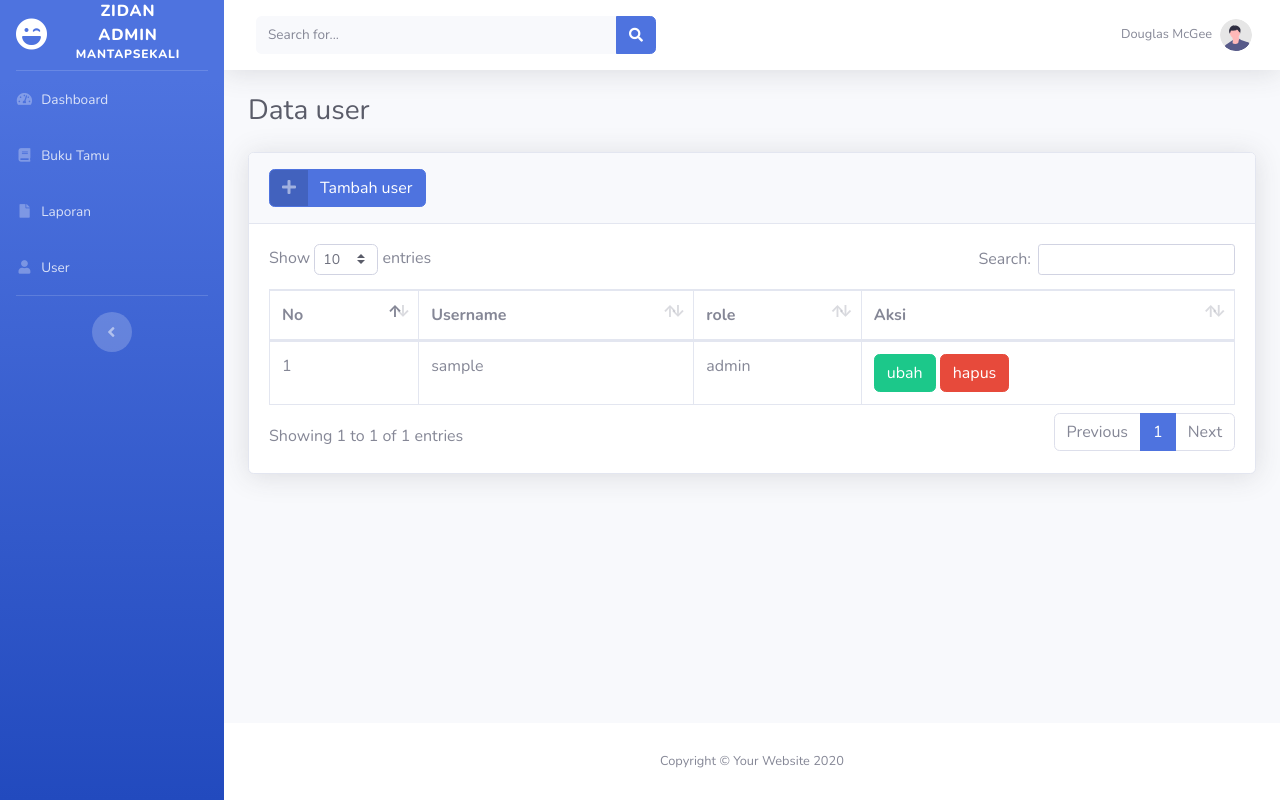
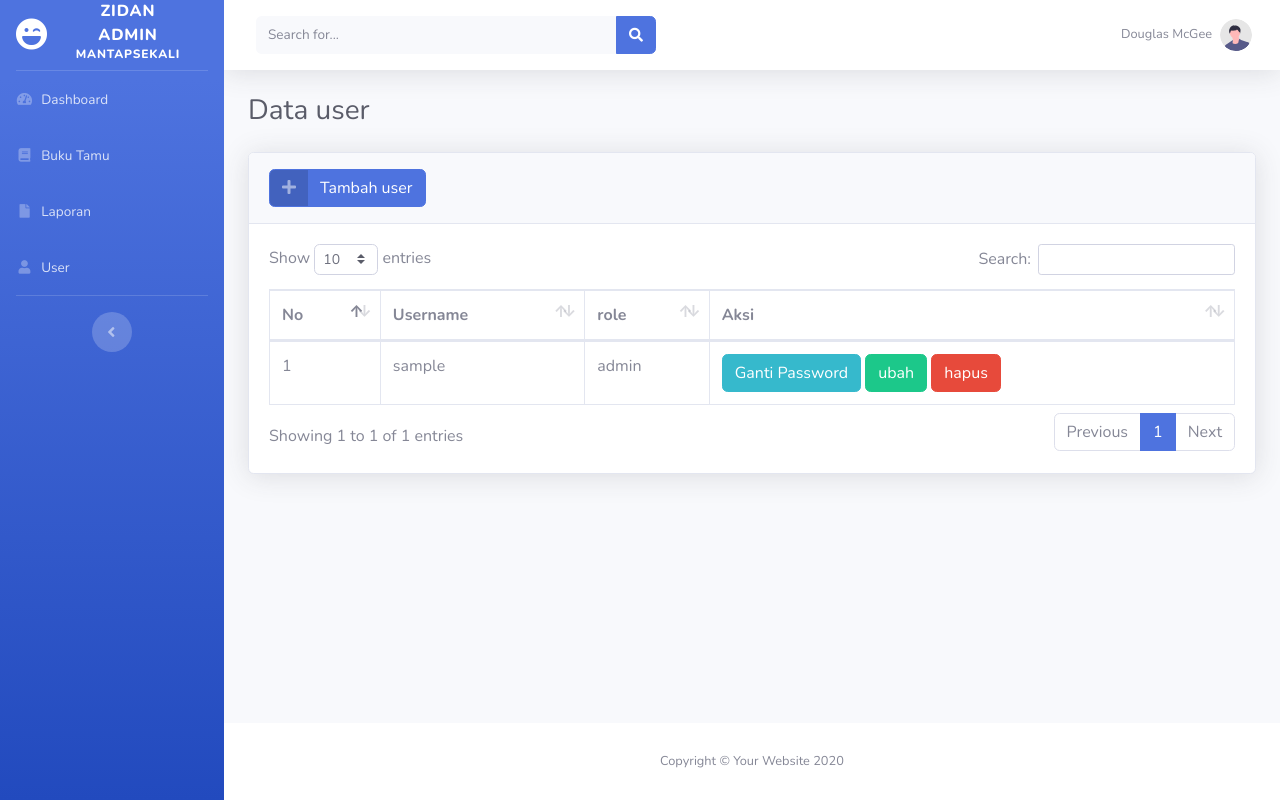
Before and after one commit to ZidannAR/web, a PHP site: page /users.php in a window 1280 px wide. Run offline with PHP 8.4, Linux system fonts and the light colour scheme; tables that the repository leaves empty or names only in its code hold one stand-in row (values such as "Sample post").

Commit message:
menambahkkan fitur ganti password

```diff
--- a/function.php
+++ b/function.php
@@ -90,6 +90,29 @@ function ubah_user($data)
               user_role = '$user_role'
               WHERE id_user = '$kode'";
 
-              mysqli_query($koneksi, $query);
-              return mysqli_affected_rows($koneksi);
+       mysqli_query($koneksi, $query);
+       return mysqli_affected_rows($koneksi);
 }
+
+function hapus_user($id)
+{
+       global $koneksi;
+       $query = "DELETE FROM users WHERE id_user = '$id'";
+
+       mysqli_query($koneksi, $query);
+       return mysqli_affected_rows($koneksi);
+}
+
+function ganti_password($data)
+{
+       global $koneksi;
+       $kode = htmlspecialchars($data["id_user"]);
+       $password = htmlspecialchars($data["password"]);
+       $password_hash = password_hash($password, PASSWORD_DEFAULT);
+
+       $query = "UPDATE users SET
+                 password = '$password_hash'
+                 WHERE id_user = '$kode'";
+       mysqli_query($koneksi, $query);
+       return mysqli_affected_rows($koneksi);
+}
--- a/templates/footer.php
+++ b/templates/footer.php
@@ -61,6 +61,23 @@
         })
     </script>
 
+<script>
+    $(document).ready(function(){
+        window.setTimeout(function(){
+            $('.alert').fadeTo(500,0).slideUp(500,function(){
+                $(this).remove();
+            });
+        },4000);
+    })
+    $("#gantiPassword").on('show.bs.modal',function(event){
+        var button = $(event.relatedTarget)
+        var id = button.data('id')
+        console.log(id)
+        var modal = $(this)
+        modal.find('.modal-body #id_user').val(id)
+    })
+</script>
+
 </body>
 
 </html>
--- a/users.php
+++ b/users.php
@@ -26,7 +26,23 @@
             }
         }
         ?>
-
+     <?php
+        if (isset($_POST['ganti_password'])) {
+            if (ganti_password($_POST) > 0) {
+        ?>
+             <div class="alert alert-success" role="alert">
+                 password berhasil diubah
+             </div>
+         <?php
+            } else {
+            ?>
+             <div class="alert alert-danger" role="alert">
+                 password gagal diubah
+             </div>
+     <?php
+            }
+        }
+        ?>
      <!DOCTYPE html>
      <html lang="en">
 
@@ -89,8 +105,11 @@
                                  <td><?= $user['username'] ?></td>
                                  <td><?= $user['user_role'] ?></td>
                                  <td>
+                                     <button type="button" class="btn btn-info btn-icon-split" data-toggle="modal" data-target="#gantiPassword" data-id="<?= $user['id_user'] ?>">
+                                         <span class="text">Ganti Password</span>
+                                     </button>
                                      <a class="btn btn-success" href="edit-users.php?id=<?= $user['id_user'] ?>">ubah</a>
-                                     <a onclick="comfirm('apakah anda yakin menghapus data ini?')" class="btn btn-danger" href="hapus_tamu.php?id=<?= $user['id_user'] ?>" >hapus</a>
+                                     <a onclick="comfirm('apakah anda yakin menghapus data ini?')" class="btn btn-danger" href="hapus_tamu.php?id=<?= $user['id_user'] ?>">hapus</a>
                                  </td>
                              </tr>
                          <?php endforeach; ?>
@@ -104,6 +123,36 @@
 
  </div>
  <!-- End of Main Content -->
+
+ <!-- modal ganti password -->
+ <div class="modal fade" id="gantiPassword" tabindex="-1" aria-labelledby="gantiPasswordLabel" aria-hidden="true">
+     <div class="modal-dialog">
+         <div class="modal-content">
+             <div class="modal-header">
+                 <h5 class="modal-title" id="gantiPasswordLabel">Ganti Password</h5>
+                 <button type="button" class="close" data-dismiss="modal" aria-label="Close">
+                     <span aria-hidden="true">&times;</span>
+                 </button>
+             </div>
+             <div class="modal-body">
+                 <form method="post" action="">
+                     <input type="hidden" name="id_user" id="id_user">
+                     <div class="form-group row">
+                         <label for="password" class="col-sm-4 col-form-label">Password Baru</label>
+                         <div class="col-sm-7">
+                             <input type="password" class="form-control" id="password" name="password">
+                         </div>
+                     </div>
+             </div>
+             <div class="modal-footer">
+                 <button type="button" class="btn btn-secondary" data-dismiss="modal">Keluar</button>
+                 <button type="submit" name="ganti_password" class="btn btn-primary">Simpan</button>
+
+             </div>
+             </form>
+         </div>
+     </div>
+ </div>
 
  <!-- Footer -->
  <footer class="sticky-footer bg-white">
```
Also changed, not shown: hapus_user.php (added, +14 -0 lines). Lines whose indentation alone changed are shown as unchanged.
